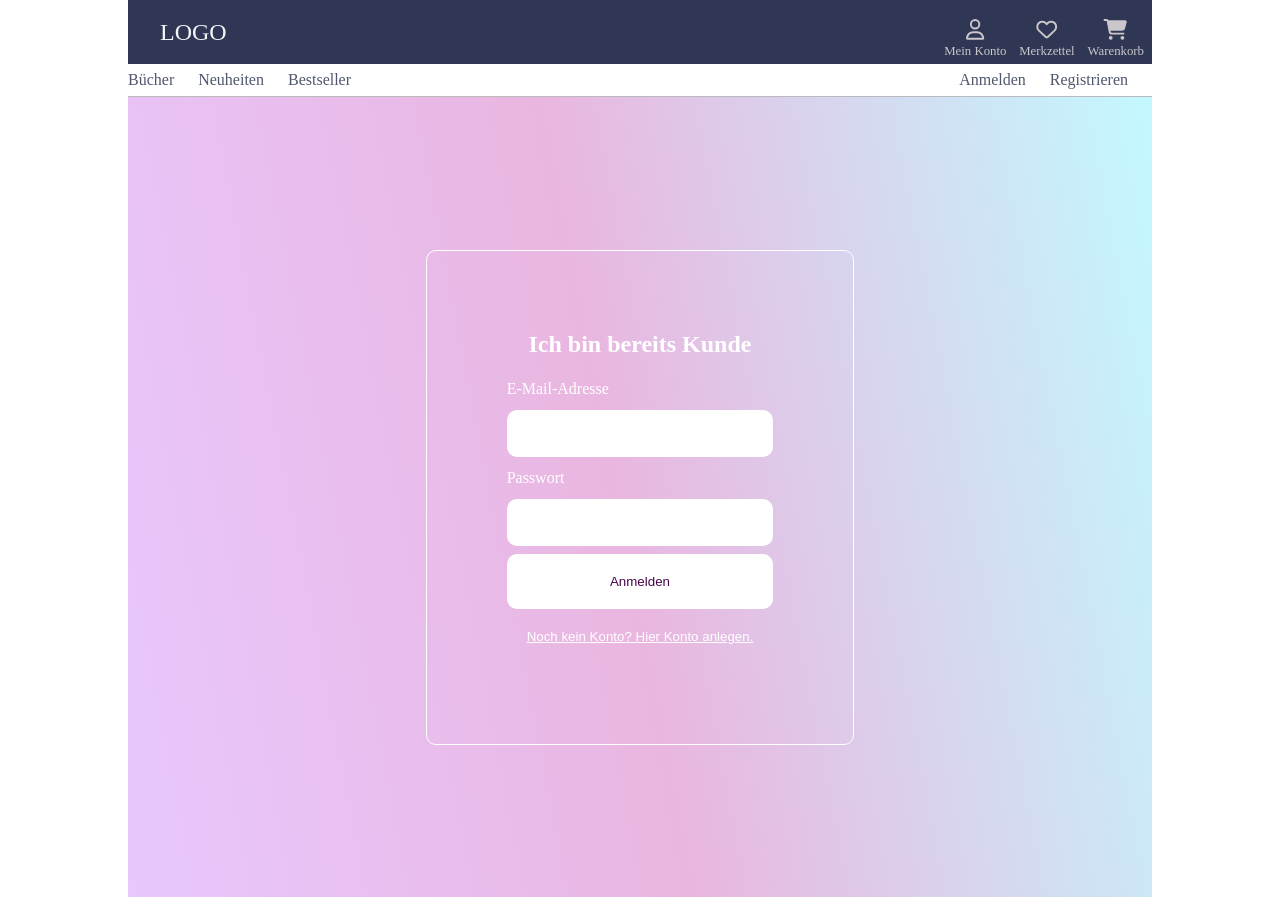
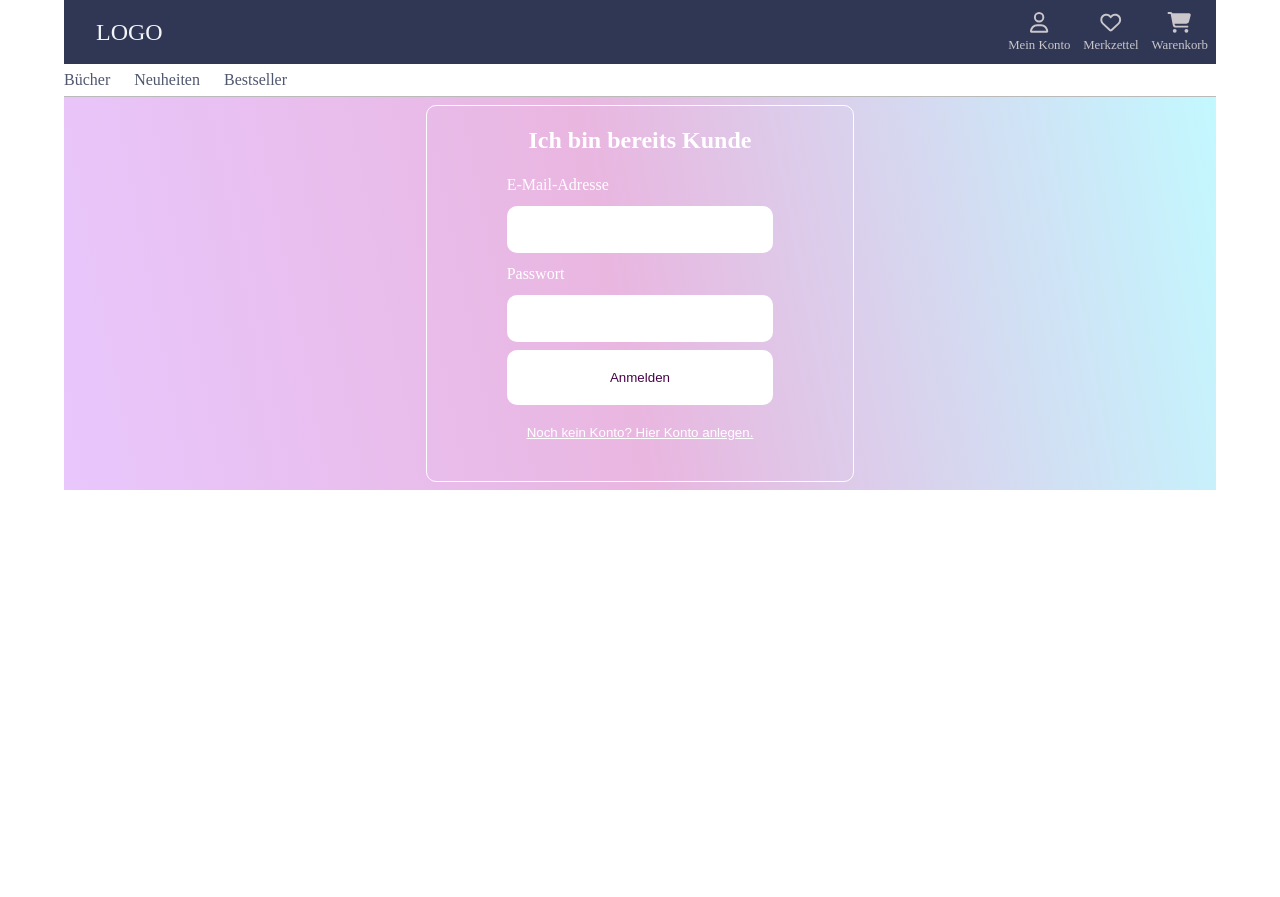
Before and after one commit to Galina-S/bookstore-final-project, a React (Vite) app: page /login in a window 1280 px wide. After the commit the page ends 800 px from the top, so only its background shows below. Built offline with nearby package versions, Linux system fonts and the light colour scheme.

Commit message:
Log-In Dropdown works

```diff
--- a/src/App.scss
+++ b/src/App.scss
@@ -1,6 +1,7 @@
 @import '../style/formPage.scss';
 @import '../style/navbar.scss';
 @import '../style/booksPage.scss';
+@import '../style/login-register.scss';
 
 :root {
   --color-main-blue: #2F3754;
@@ -17,7 +18,7 @@
   margin: 0;
 }
 .App {
-  margin: 0 10%;
+  margin: 0 5%;
   min-height: 100vh;
 
   body {
@@ -25,55 +26,3 @@
     color: rgb(50, 50, 50);
   }
 }
-
-
-.container {
-  display: flex;
-  flex-direction: column;
-  min-height: 100vh;
-  color: white;
-  align-items: center;
-  justify-content: center;
-  background-image: linear-gradient(79deg, #e8c7fd, #e9b6e0 48%, #c3f8ff);
-}
-.auth-form-container, .login-form, .register-form {
-  display: flex;
-  flex-direction: column;
-  text-align: center;
-}
-@media screen and (min-width: 600px) {
-  .auth-form-container {
-    padding: 5rem;
-    border: 1px solid white;
-    border-radius: 10px;
-    margin: 0.5rem;
-  }
-}
-
-label {
-  text-align: left;
-  padding: 0.25rem 0;
-}
-
-input {
-  margin: 0.5rem 0;
-  padding: 1rem;
-  border: none;
-  border-radius: 10px;
-}
-
-.btn-login, .btn-register, .link-btn {
-  border: none;
-  background-color: white;
-  padding: 20px;
-  border-radius: 10px;
-  cursor: pointer;
-  color: rgb(73, 3, 73);
-}
-
-.link-btn {
-  background: none;
-  color: white;
-  text-decoration: underline;
-
-}
--- a/src/AppContext.jsx
+++ b/src/AppContext.jsx
@@ -66,6 +66,9 @@ export const AppProvider = ({ children }) => {
     setEditingElementId(null);
   };
 
+
+
+
   return (
     <AppContext.Provider
       value={{
--- a/src/pages/NavbarPage.jsx
+++ b/src/pages/NavbarPage.jsx
@@ -1,4 +1,4 @@
-import { useState } from "react";
+import { useState, useEffect, useRef } from "react";
 
 import { NavLink, Routes, Route, Navigate} from "react-router-dom";
 import { PageBooks } from '../pages/PageBooks';
@@ -24,11 +24,21 @@ export const NavbarPage = () => {
     name: "",
     accessGroups: [],
   });
-
   const toggleForm = (formName) => {
     setCurrentForm(formName);
   };
 
+  const [dropdownOpen, setDropdownOpen] = useState(false);
+  let dropdownRef = useRef()
+
+  useEffect(() => {
+    let handler = (e) => {
+      if (!dropdownRef.current.contains(e.target)) {
+        setDropdownOpen(false);
+      }
+    };
+    document.addEventListener('mousedown', handler)
+  })
 
   return (
     <div>
@@ -38,10 +48,20 @@ export const NavbarPage = () => {
         </div>
 
         <div className="header-customer">
-            <NavLink to="/home" className="account">
-                <FontAwesomeIcon className="account_icon" icon={faUser}/>
-                <span>Mein Konto</span>
-            </NavLink>
+            <div className="dropdown" ref = {dropdownRef}>
+              <div className="dropdown-trigger"  onClick={() => {setDropdownOpen(!dropdownOpen)}}>
+                  <FontAwesomeIcon className="account_icon" icon={faUser}/>
+                  <span>Mein Konto</span>
+              </div>
+                  <div className={`auth  ${dropdownOpen ? 'active' : 'inactiv'}` }>
+                    <div>
+                      <PageLogin/>
+                    </div>
+                    {/** <div className="register">
+                      <NavLink to="/register">Konto anlegen</NavLink>
+                    </div> */}
+                  </div>
+            </div>
             <NavLink to="/home" className="wish-list">
                 <FontAwesomeIcon className="wish-list-icon" icon={faHeart}/>
                 <span>Merkzettel</span>
@@ -61,11 +81,6 @@ export const NavbarPage = () => {
           <NavLink to="/books">Bücher</NavLink>
           <NavLink to="/new-books">Neuheiten</NavLink>
           <NavLink to="/bestsellers">Bestseller</NavLink>
-        </div>
-
-        <div className="auth">
-          <NavLink to="/login">Anmelden</NavLink>
-          <NavLink to="/register">Registrieren</NavLink>
         </div>
         {/* {currentForm ==='login'
               ? <PageLogin onFormSwitch = { toggleForm }/>
--- a/src/pages/PageHome.jsx
+++ b/src/pages/PageHome.jsx
@@ -5,14 +5,8 @@ export const PageHome = () => {
         return (
             <div className = "pageHome">
 
-
-
-
                <div className="route">
-                    <h1>Books API</h1>
-                    <ul>
-                        <li><a href="books">/books</a> -  List of  Books</li>
-                    </ul>
+                    <h2>Home Page</h2>
                </div>
             </div>
         )
--- a/src/pages/PageLogin.jsx
+++ b/src/pages/PageLogin.jsx
@@ -1,4 +1,5 @@
-import React, {useState} from 'react';
+import React, { useState } from 'react';
+
 
 
 export const PageLogin = (props) => {
@@ -26,6 +27,7 @@ export const PageLogin = (props) => {
                 </form>
 
                 <button className='link-btn' onClick ={() => props.onFormSwitch('register')}>Noch kein Konto? Hier Konto anlegen.</button>
+
             </div>
         </div>
 	)
--- /dev/null
+++ b/style/login-register.scss
@@ -0,0 +1,51 @@
+
+.container {
+    display: flex;
+    flex-direction: column;
+    padding: 0.5rem 2rem;
+    color: white;
+    align-items: center;
+    justify-content: center;
+    background-image: linear-gradient(79deg, #e8c7fd, #e9b6e0 48%, #c3f8ff);
+
+    .auth-form-container, .login-form, .register-form {
+        display: flex;
+        flex-direction: column;
+        text-align: center;
+      }
+      @media screen and (min-width: 600px) {
+        .auth-form-container {
+          padding: 1.3rem 5rem;
+          border: 1px solid white;
+          border-radius: 10px;
+        }
+      }
+
+      label {
+        text-align: left;
+        padding: 0.25rem 0;
+      }
+
+      input {
+        margin: 0.5rem 0;
+        padding: 1rem;
+        border: none;
+        border-radius: 10px;
+      }
+
+      .btn-login, .btn-register, .link-btn {
+        border: none;
+        background-color: white;
+        padding: 20px;
+        border-radius: 10px;
+        cursor: pointer;
+        color: rgb(73, 3, 73);
+      }
+
+      .link-btn {
+        background: none;
+        color: white;
+        text-decoration: underline;
+
+      }
+  }
--- a/style/navbar.scss
+++ b/style/navbar.scss
@@ -9,36 +9,78 @@
       margin: 0 2rem;
       text-decoration: none;
       font-size: 1.5rem;
-      color:var( --color-main-light);
+      color: var(--color-main-light);
     }
   }
 
-  .header-customer{
+  .header-customer {
     display: flex;
     align-items: flex-end;
     margin-right: 0.5rem;
 
+    button {
+      border: none;
+      align-items: center;
+    }
 
-      .account, .shopping-cart, .wish-list {
+    .dropdown-trigger,
+    .shopping-cart,
+    .wish-list {
       text-decoration: none;
+      display: flex;
+      flex-direction: column;
       color: var(--color-main-grey);
       font-size: 0.8rem;
-      display: flex;
-      flex-direction: column;
-      padding-bottom: 0.3rem;
+      padding-bottom: 0.7rem;
       padding-left: 0.8rem;
+      background-color: var(--color-main-blue);
+    }
 
-      .account_icon, .shopping-cart-icon, .wish-list-icon {
+    .account_icon,
+    .shopping-cart-icon,
+    .wish-list-icon {
       font-size: 1.3rem;
       padding-bottom: 0.3rem;
+
+    }
+
+    .dropdown {
+      position: relative;
+      cursor: pointer;
+
+
+      .auth {
+        position: absolute;
+        top: 110%;
+        right: -50%;
+        border-radius: 25px;
+      }
+      .auth.active {
+        opacity: 1;
+        visibility: visible;
+        transform: translateY(0);
+        transition: 500ms ease;
+      }
+
+      .auth.inactiv {
+        opacity: 0;
+        visibility: hidden;
+        transform: translateY(-20px);
+        transition: 500ms ease;
+      }
+
+      @media screen and (min-width: 600px) {
+        .auth {
+          top: 110%;
+          left: -150%;
+          border-radius: 25px;
+          color: red;
+        }
       }
     }
 
-
   }
-
 }
-
 
 .navbar {
   border-bottom: 1.5px solid rgb(186, 186, 186);
@@ -51,10 +93,9 @@
     line-height: 2rem;
     padding-right: 1.5rem;
     text-decoration: none;
-
   }
   a:hover {
     color: var(--color-main-blue);
+  }
 
 }
-}
```
Lines whose indentation alone changed are shown as unchanged.
